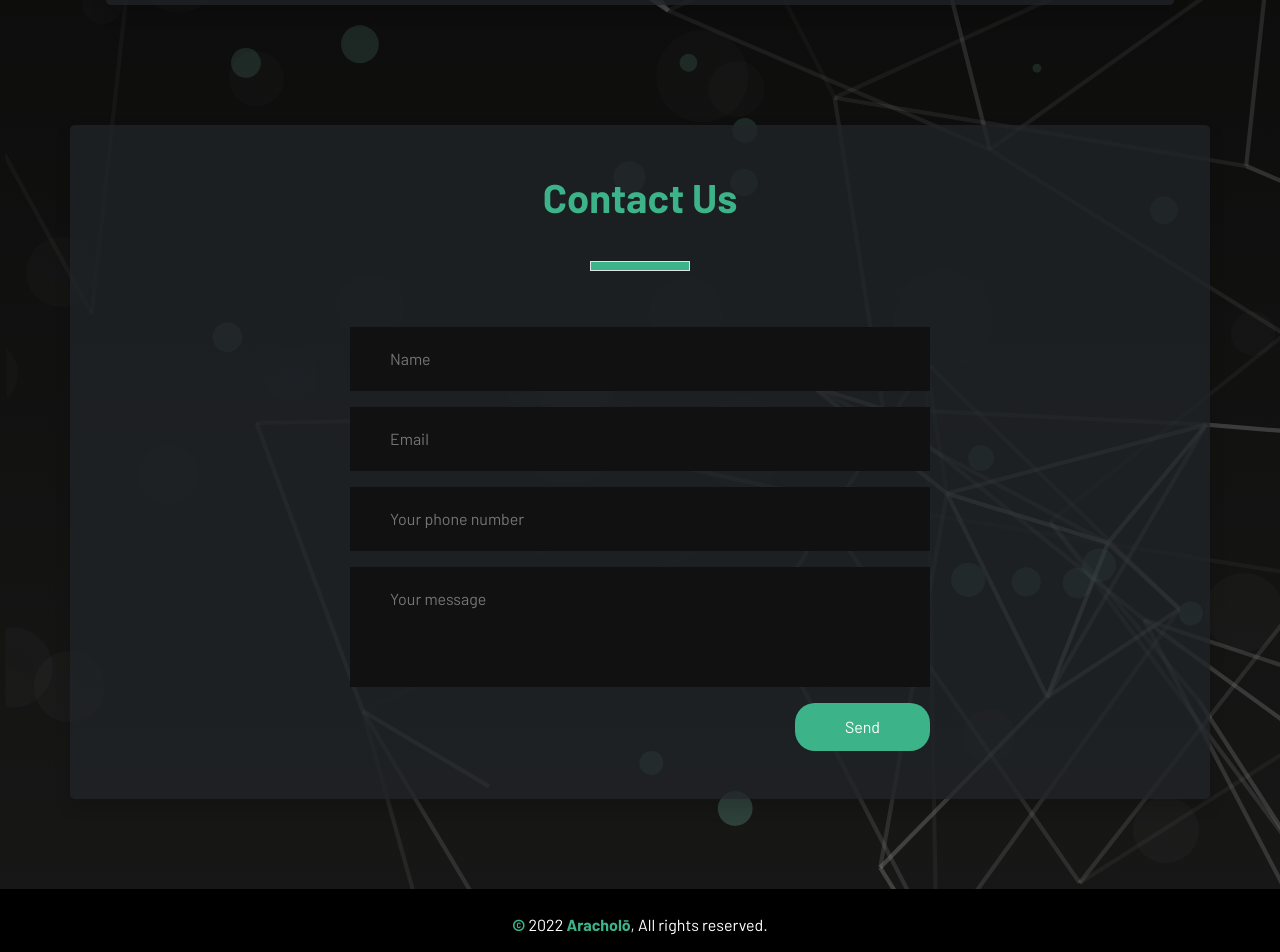
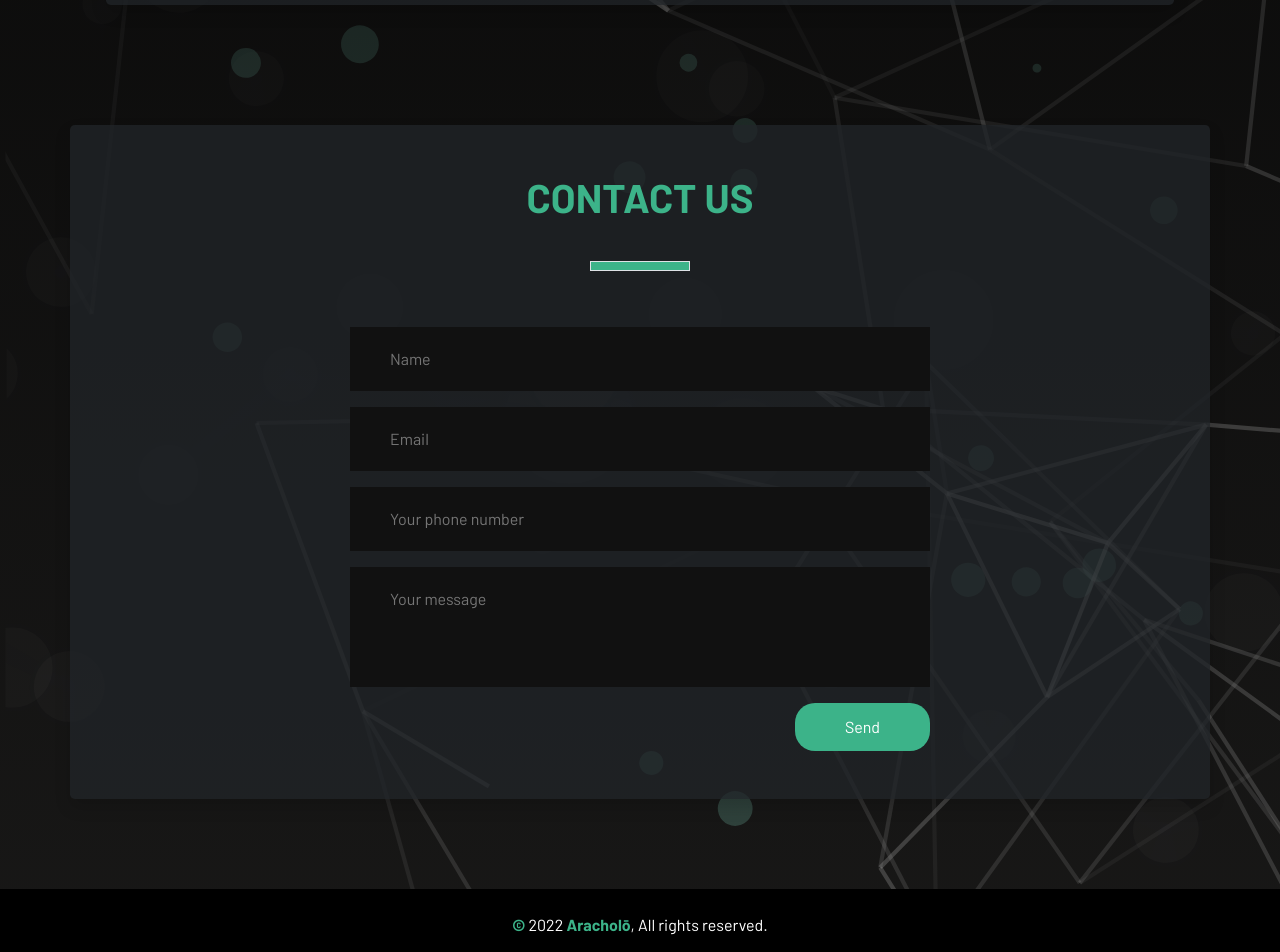
Before and after one commit to georgeromarrr/team-portfolio, a React (Create React App) app: page / in a window 1280 px wide. Shown: the part 2628-3580 px from the top of the page. Built offline with nearby package versions, Linux system fonts and the light colour scheme; a web font is replaced by a local one.

Commit message:
edited contact

```diff
--- a/src/components/contact.js
+++ b/src/components/contact.js
@@ -6,7 +6,7 @@ class contact extends Component {
     render() {
         return (
           <div id="contact" className="container p-5 bg-dark rounded-3 text-dark text-white rounded bg-opacity-75 shadow" >
-           <h1 class="fw-bold titleheader">Contact Us</h1>
+           <h1 className="fw-bold font_clr titleheader">CONTACT US</h1>
           <div className="border"></div>
           <form className='contact-form'>
             <input type="text" className='contact-form-text' placeholder='Name' />
```
